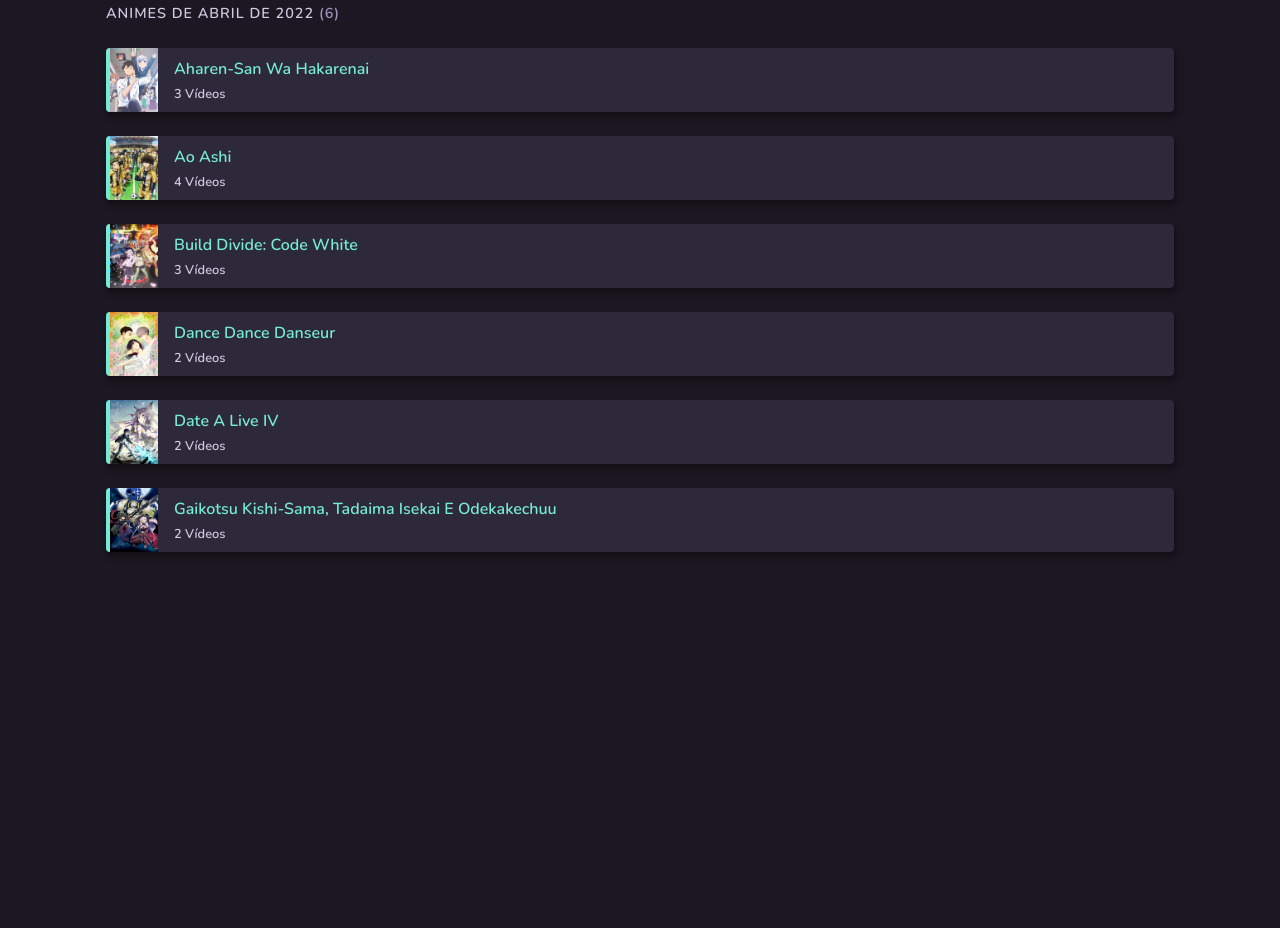
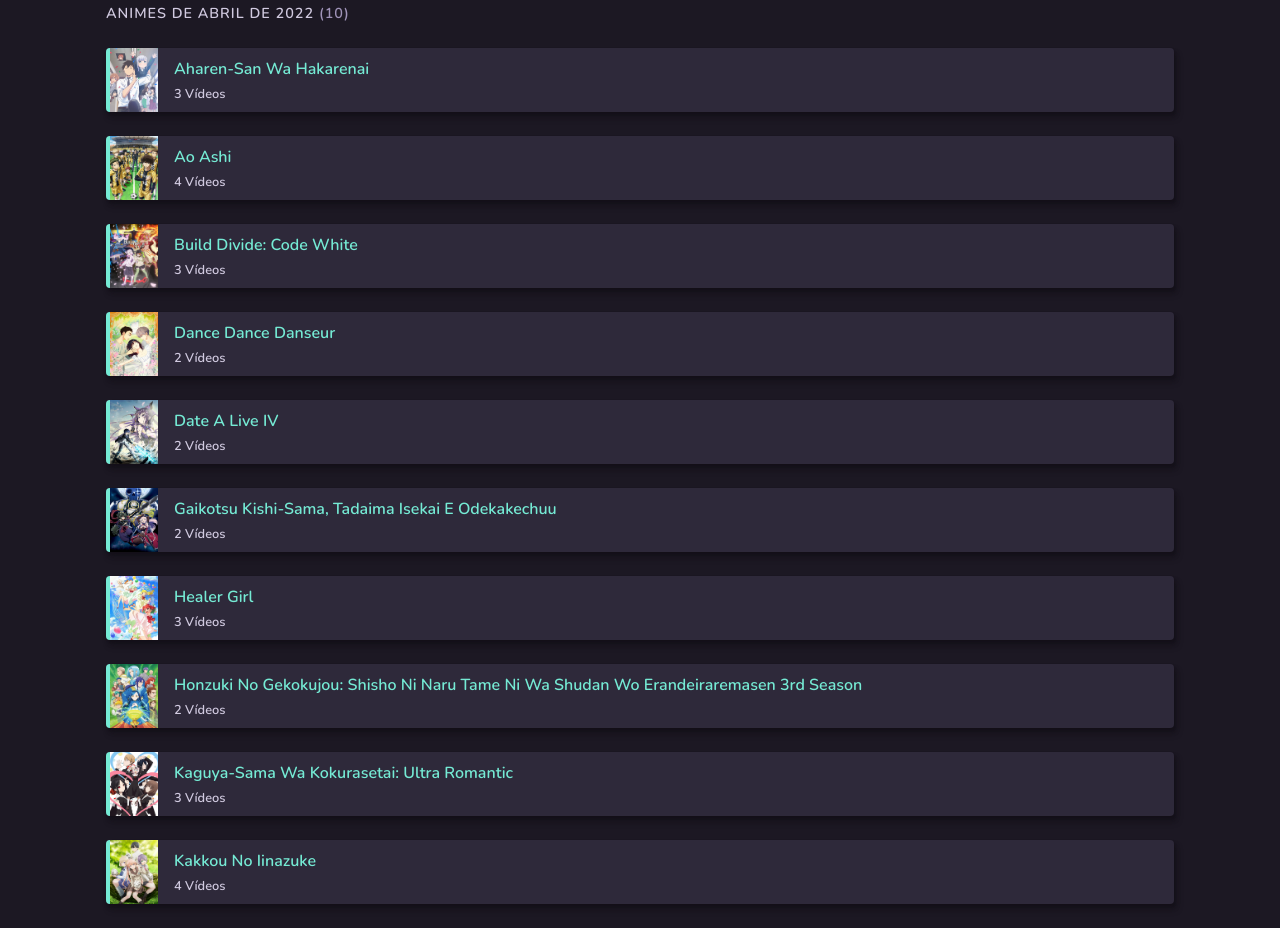
Before and after one commit to aokami-aka/AnimeSongs, a plain HTML site: page Temporadas/2022/Abril 2022/Abr2022.html in a window 1280 px wide. Shown: the part 235-1163 px from the top of the page. Before the commit the page ends 811 px from the top, so only its background shows below. Drawn offline with nearby package versions, Linux system fonts and the light colour scheme.

Commit message:
Update Abr2022.html

```diff
--- a/Temporadas/2022/Abril 2022/Abr2022.html
+++ b/Temporadas/2022/Abril 2022/Abr2022.html
@@ -83,7 +83,7 @@
                     </div>
 
                     <h2 class="anime-warning">Animes de Abril de 2022
-                        <span color="text-disabled" class="anime-number">(6)
+                        <span color="text-disabled" class="anime-number">(10)
                         </span>
                     </h2>
                     <div class="anime-table" style="--gap:16px;">
@@ -219,21 +219,21 @@
                                 </div>
                             </div>
                         </div>
-                        <!-- <br>
+                        <br>
                         <div class="animelink">
                             <div class="anime-content">
-                                <a href="Estréias/Hoshi_no_Samidare.html" class="imagelink">
-                                    <img alt="Cover" src="Estréias/covers/Hoshi no Samidare.jpg" class="anime-cover">
+                                <a href="Estréias/Healer_Girl.html" class="imagelink">
+                                    <img alt="Cover" src="Estréias/covers/Healer Girl.jpg" class="anime-cover">
                                 </a>
                                 <div class="anime-info">
                                     <span class="info-title">
-                                        <a href="Estréias/Hoshi_no_Samidare.html" class="textlink">Hoshi no Samidare</a>
+                                        <a href="Estréias/Healer_Girl.html" class="textlink">Healer Girl</a>
                                     </span>
                                     <small class="anime-subtext">
                                         <span class="number-themes">
                                             <span>
                                                 <span>
-                                                    5 Vídeos
+                                                    3 Vídeos
                                                 </span>
                                             </span>
                                         </span>
@@ -244,12 +244,12 @@
                         <br>
                         <div class="animelink">
                             <div class="anime-content">
-                                <a href="Estréias/Isekai_Meikyuu_De_Harem_Wo.html" class="imagelink">
-                                    <img alt="Cover" src="Estréias/covers/Isekai Meikyuu de Harem wo.png" class="anime-cover">
+                                <a href="Continuações/Honzuki_3.html" class="imagelink">
+                                    <img alt="Cover" src="Continuações/covers/honzuki 3.jpg" class="anime-cover">
                                 </a>
                                 <div class="anime-info">
                                     <span class="info-title">
-                                        <a href="Estréias/Isekai_Meikyuu_De_Harem_Wo.html" class="textlink">Isekai Meikyuu de Harem wo</a>
+                                        <a href="Continuações/Honzuki_3.html" class="textlink">Honzuki no Gekokujou: Shisho ni Naru Tame ni wa Shudan wo Erandeiraremasen 3rd Season</a>
                                     </span>
                                     <small class="anime-subtext">
                                         <span class="number-themes">
@@ -266,18 +266,18 @@
                         <br>
                         <div class="animelink">
                             <div class="anime-content">
-                                <a href="Estréias/Isekai Ojisan.html" class="imagelink">
-                                    <img alt="Cover" src="Estréias/covers/Isekai Ojisan_01.webp" class="anime-cover">
+                                <a href="Continuações/Kaguya-sama_3.html" class="imagelink">
+                                    <img alt="Cover" src="Continuações/covers/kaguya-sama 3.jpg" class="anime-cover">
                                 </a>
                                 <div class="anime-info">
                                     <span class="info-title">
-                                        <a href="Estréias/Isekai Ojisan.html" class="textlink">Isekai Ojisan</a>
+                                        <a href="Continuações/Kaguya-sama_3.html" class="textlink">Kaguya-sama wa Kokurasetai: Ultra Romantic</a>
                                     </span>
                                     <small class="anime-subtext">
                                         <span class="number-themes">
                                             <span>
                                                 <span>
-                                                    2 Vídeos
+                                                    3 Vídeos
                                                 </span>
                                             </span>
                                         </span>
@@ -288,18 +288,18 @@
                         <br>
                         <div class="animelink">
                             <div class="anime-content">
-                                <a href="Continuações/Kanojo_Okarishimasu_2.html" class="imagelink">
-                                    <img alt="Cover" src="Continuações/covers/Kanojo, Okarishimasu 2.png" class="anime-cover">
+                                <a href="Estréias/Kakkou_no_Iinazuke.html" class="imagelink">
+                                    <img alt="Cover" src="Estréias/covers/Kakkou no Iinazuke.png" class="anime-cover">
                                 </a>
                                 <div class="anime-info">
                                     <span class="info-title">
-                                        <a href="Continuações/Kanojo_Okarishimasu_2.html" class="textlink">Kanojo, Okarishimasu 2nd Season</a>
+                                        <a href="Estréias/Kakkou_no_Iinazuke.html" class="textlink">Kakkou no Iinazuke</a>
                                     </span>
                                     <small class="anime-subtext">
                                         <span class="number-themes">
                                             <span>
                                                 <span>
-                                                    2 Vídeos
+                                                    4 Vídeos
                                                 </span>
                                             </span>
                                         </span>
@@ -307,7 +307,7 @@
                                 </div>
                             </div>
                         </div>
-                        <br>
+                        <!-- <br>
                         <div class="animelink">
                             <div class="anime-content">
                                 <a href="Estréias/Kumichou_Musume_to_Sewagakari.html" class="imagelink">
```
